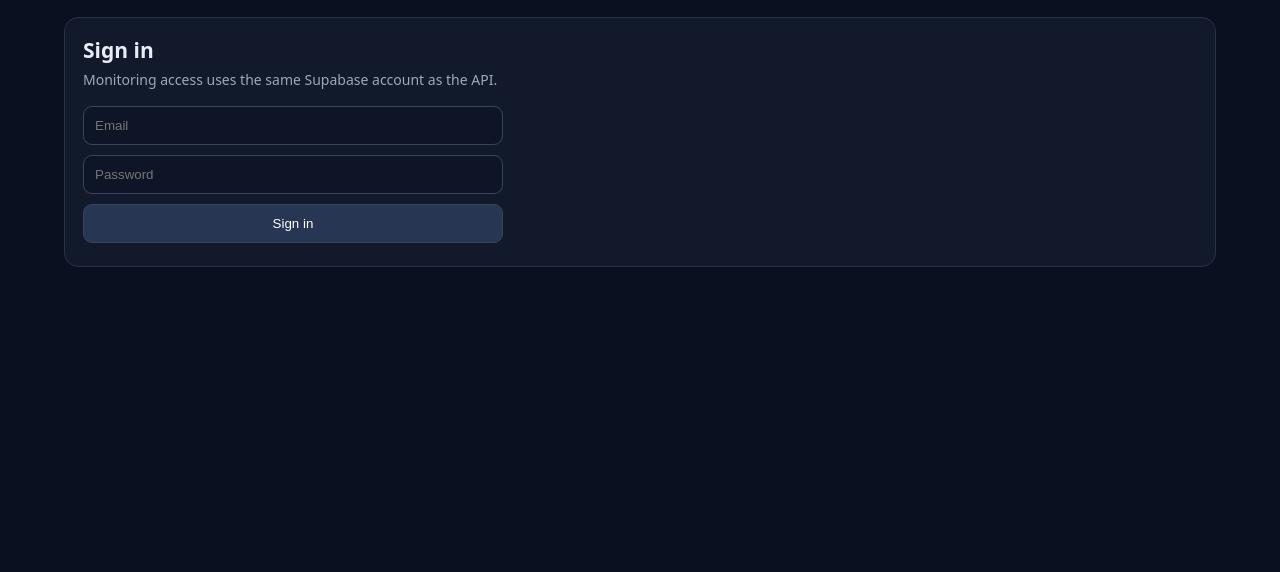
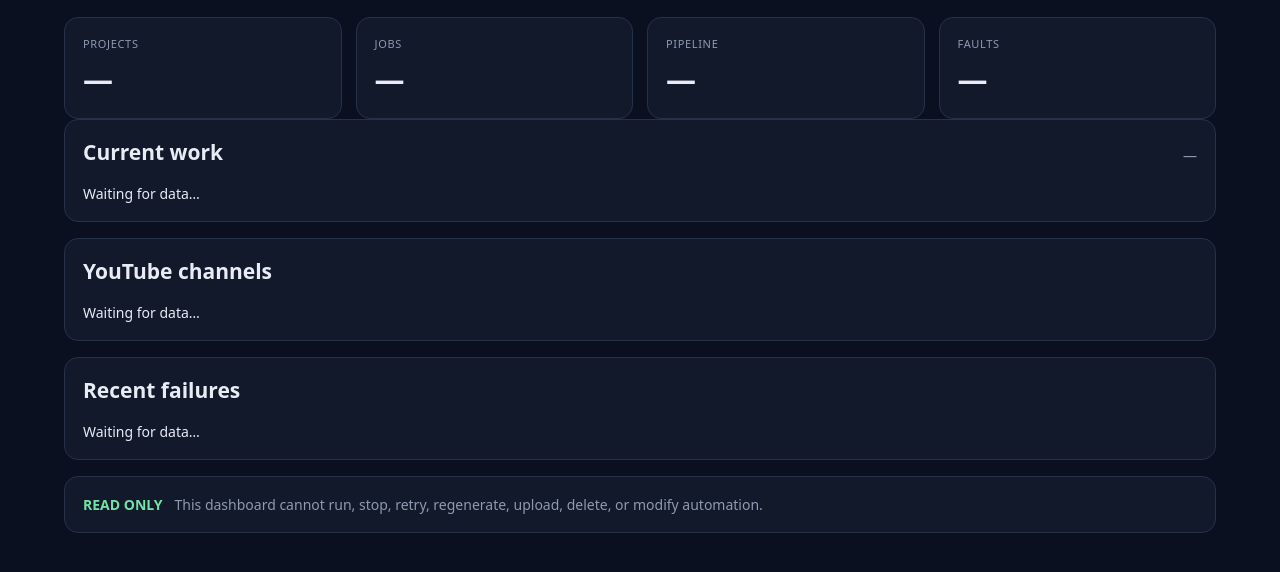
Before and after one commit to sadamluhar-collab/Automation-, a website: page monitor-ui/public/index.html in a window 1280 px wide. Shown: the part 90-662 px from the top of the page. Drawn offline with Linux system fonts and the light colour scheme.

Commit message:
Remove login UI from monitor

```diff
--- a/monitor-ui/public/index.html
+++ b/monitor-ui/public/index.html
@@ -1,3 +1,3 @@
 <!doctype html>
 <html lang="en"><head><meta charset="utf-8"><meta name="viewport" content="width=device-width,initial-scale=1"><title>Automation Monitor</title><link rel="stylesheet" href="/app.css"></head>
-<body><main class="shell"><header><div><h1>Automation Monitor</h1><p>Read-only system dashboard</p></div><div id="api" class="pill">API CHECKING</div></header><section id="login" class="card"><h2>Sign in</h2><p>Monitoring access uses the same Supabase account as the API.</p><form id="form"><input id="email" type="email" placeholder="Email" required><input id="password" type="password" placeholder="Password" required><button>Sign in</button><div id="msg"></div></form></section><section id="dashboard" hidden><div class="grid"><div class="card"><small>Projects</small><strong id="projects">—</strong></div><div class="card"><small>Jobs</small><strong id="jobs">—</strong></div><div class="card"><small>Pipeline</small><strong id="pipeline">—</strong></div><div class="card"><small>Faults</small><strong id="faults">—</strong></div></div><div class="card"><div class="section-head"><h2>Current work</h2><span id="updated">—</span></div><div id="work" class="table">Waiting for data…</div></div><div class="card"><div class="section-head"><h2>YouTube channels</h2></div><div id="channels" class="table">Waiting for data…</div></div><div class="card"><div class="section-head"><h2>Recent failures</h2></div><div id="errors" class="table">Waiting for data…</div></div><div class="card readonly"><b>READ ONLY</b><span>This dashboard cannot run, stop, retry, regenerate, upload, delete, or modify automation.</span></div></section></main><script type="module" src="/app.js"></script></body></html>
+<body><main class="shell"><header><div><h1>Automation Monitor</h1><p>Read-only system dashboard</p></div><div id="api" class="pill">API CHECKING</div></header><section id="dashboard"><div class="grid"><div class="card"><small>Projects</small><strong id="projects">—</strong></div><div class="card"><small>Jobs</small><strong id="jobs">—</strong></div><div class="card"><small>Pipeline</small><strong id="pipeline">—</strong></div><div class="card"><small>Faults</small><strong id="faults">—</strong></div></div><div class="card"><div class="section-head"><h2>Current work</h2><span id="updated">—</span></div><div id="work" class="table">Waiting for data…</div></div><div class="card"><div class="section-head"><h2>YouTube channels</h2></div><div id="channels" class="table">Waiting for data…</div></div><div class="card"><div class="section-head"><h2>Recent failures</h2></div><div id="errors" class="table">Waiting for data…</div></div><div class="card readonly"><b>READ ONLY</b><span>This dashboard cannot run, stop, retry, regenerate, upload, delete, or modify automation.</span></div></section></main><script type="module" src="/app.js"></script></body></html>
```
